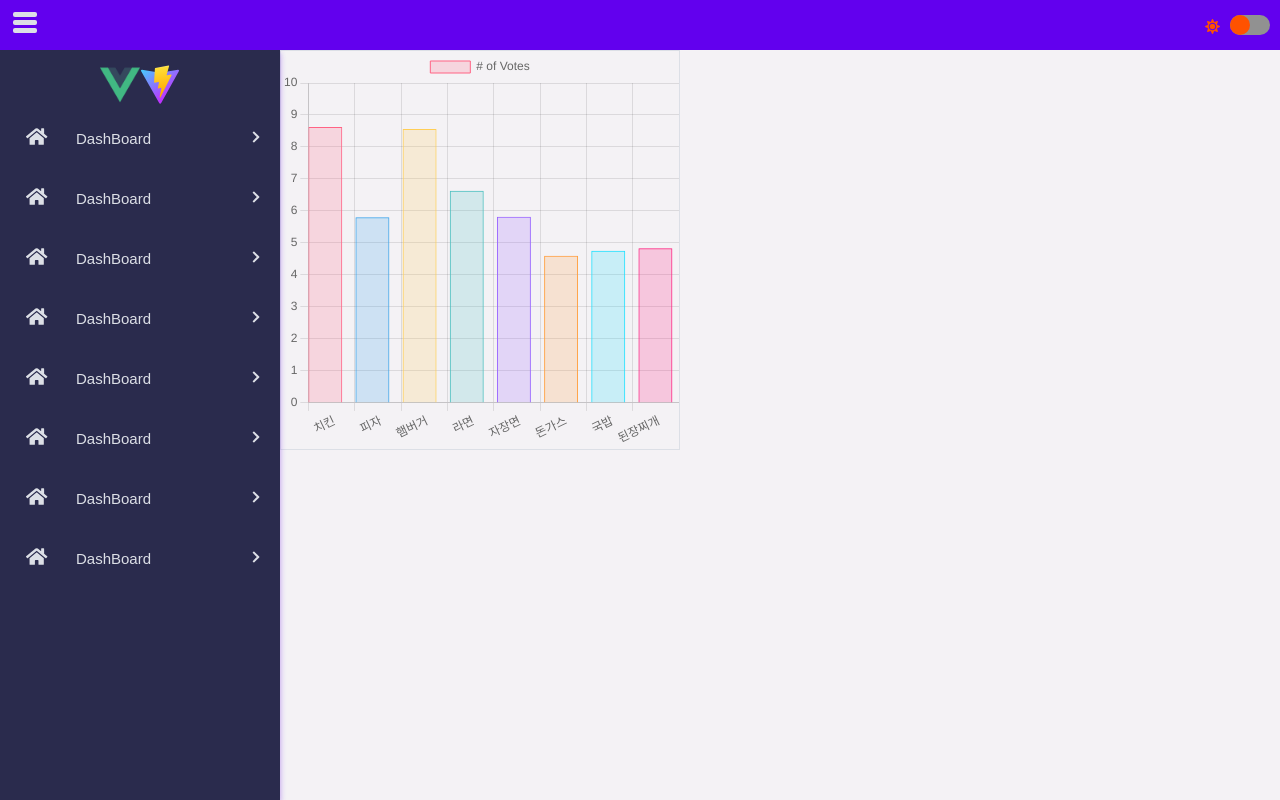
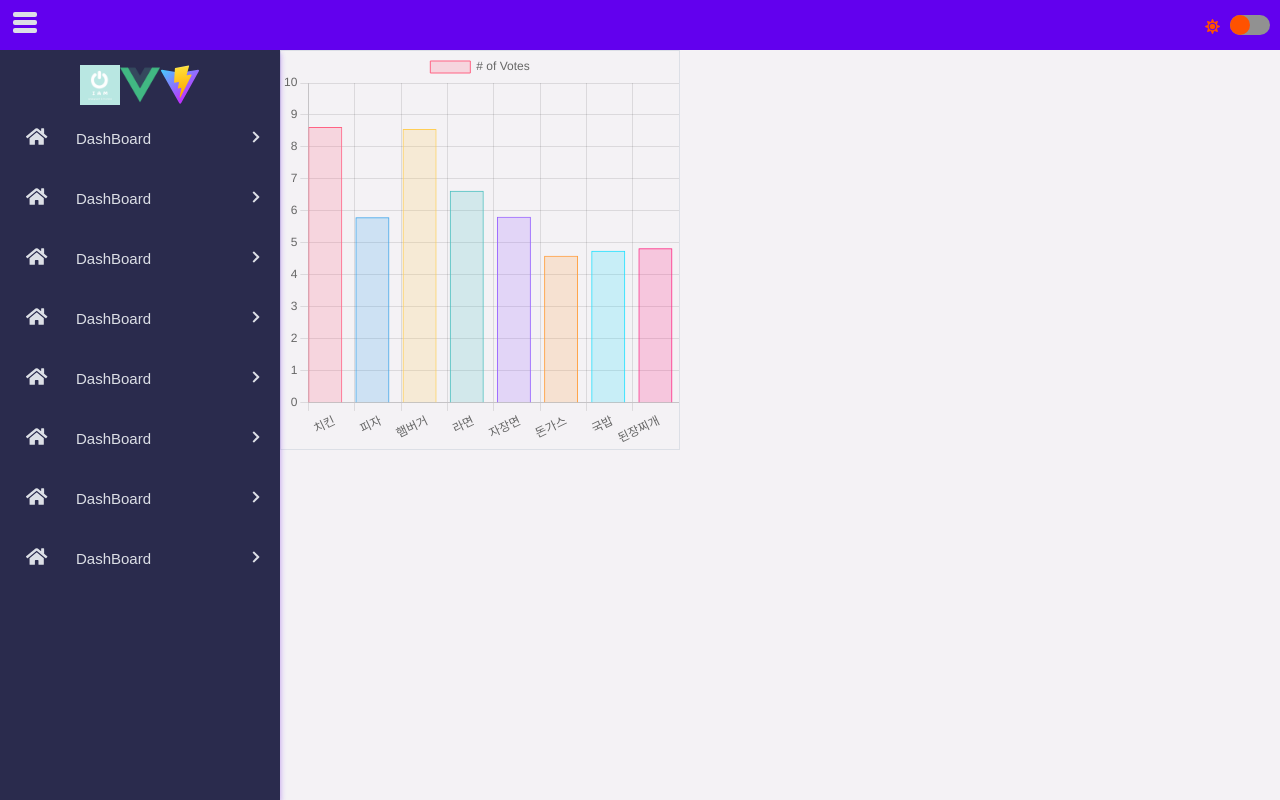
Before and after one commit to web-d-jun/vite-vue3, a Vue app: page /main in a window 1280 px wide. Built offline with nearby package versions, Linux system fonts and the light colour scheme.

Commit message:
logo 추가

```diff
--- a/src/components/AppMenu.vue
+++ b/src/components/AppMenu.vue
@@ -1,6 +1,9 @@
 <template>
   <div id="menuContainer">
     <div class="project-info__container flex flex-wrap justify-center">
+      <div class="logo__wrap">
+        <img src="@/assets/logo_iam.png" alt="" class="logo" />
+      </div>
       <div class="logo__wrap">
         <img src="@/assets/logo.png" class="logo" alt="" />
       </div>
@@ -45,13 +48,13 @@ import AppButton from 'components/AppButton.vue'
     width: 50px;
     .icon {
       font-size: 1.9rem;
-            color: var(--default-color)
+      color: var(--default-color);
     }
   }
 
   .menu-text__contents {
     font-size: 1.5rem;
-        color: var(--default-color)
+    color: var(--default-color);
   }
 }
 </style>
```
Also changed, not shown: src/assets/logo_iam.png (added). Lines whose indentation alone changed are shown as unchanged.
